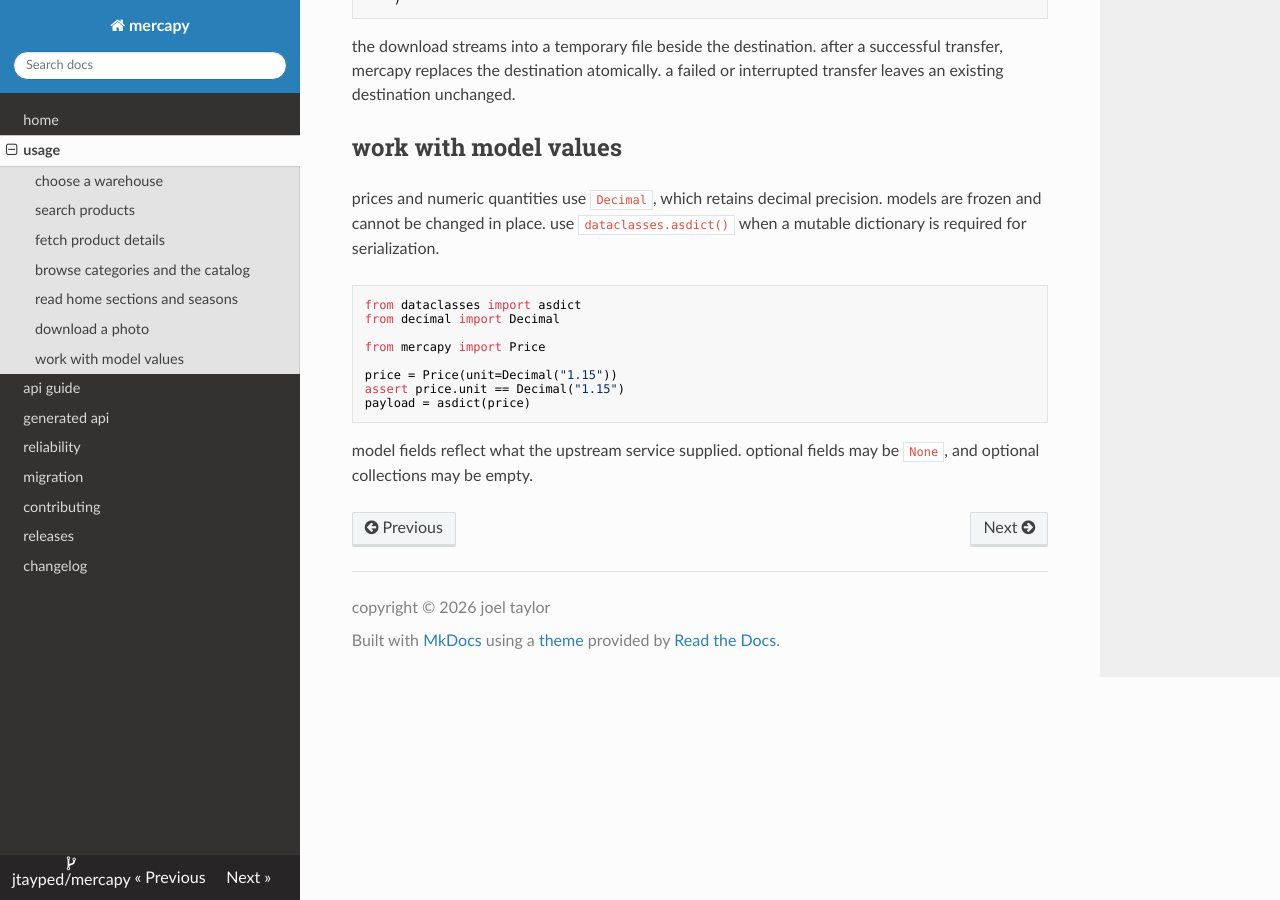
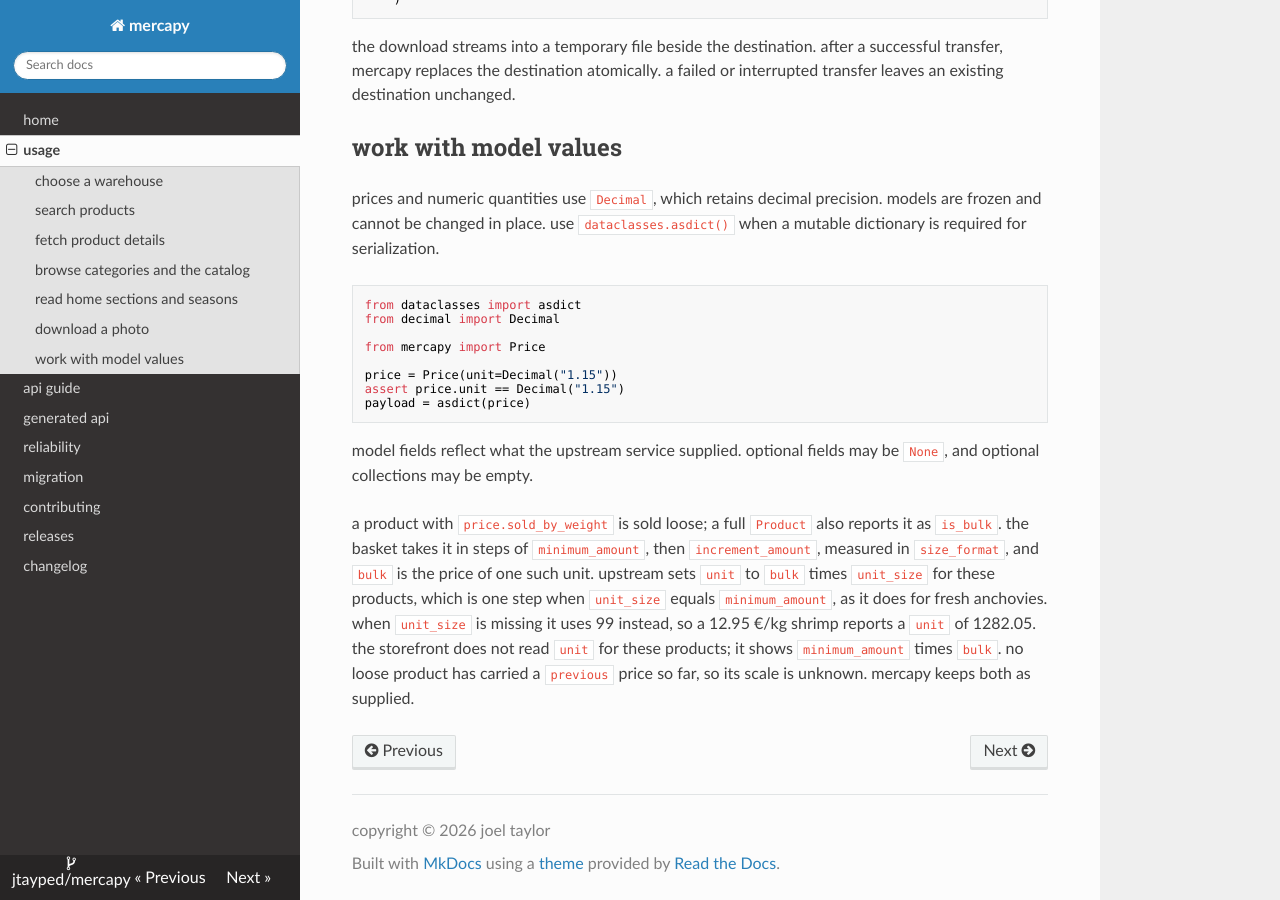
Before and after one commit to jtayped/mercapy, an MkDocs documentation site: the page built from docs/usage.md, in a window 1280 px wide and 900 px high, scrolled down 2935 px. Built offline with MkDocs 1.6.1, drawn with Linux system fonts in a browser that asks for light colours; nearby versions of some CDN libraries.

Commit message:
feat: report products sold by weight, release 2.4.0 (#21)
* feat: report products sold by weight, release 2.4.0

upstream marks loose products with price_instructions.selling_method 1.
the basket takes them in min_bunch_amount steps and bulk_price is the price
per kilo. their unit_price is bulk_price times unit_size, or bulk_price
times 99 when unit_size is missing, so a frozen shrimp at 12.95 €/kg reports
1282.05. the storefront never reads it for these products and shows
min_bunch_amount times bulk_price instead.

Price gains sold_by_weight. unit stays as supplied; the usage guide explains
the quirk.

* fix: review follow-ups on sold_by_weight

the usage note and changelog claimed unit is never a basket price; it is
one step whenever unit_size equals the step, as for fresh anchovies. the
note now links the flag to Product.is_bulk and says the scale of a loose
product's previous price is unknown. Price's docstring points at the note.
a scrubbed live fixture covers get_product for a loose product, and the
full product fixture carries selling_method 0 like every live payload.

```diff
--- a/docs/usage.md
+++ b/docs/usage.md
@@ -182,3 +182,14 @@
 
 model fields reflect what the upstream service supplied. optional fields may be
 `None`, and optional collections may be empty.
+
+a product with `price.sold_by_weight` is sold loose; a full `Product` also
+reports it as `is_bulk`. the basket takes it in steps of `minimum_amount`, then
+`increment_amount`, measured in `size_format`, and `bulk` is the price of one
+such unit. upstream sets `unit` to `bulk` times `unit_size` for these products,
+which is one step when `unit_size` equals `minimum_amount`, as it does for
+fresh anchovies. when `unit_size` is missing it uses 99 instead, so a
+12.95 €/kg shrimp reports a `unit` of 1282.05. the storefront does not read
+`unit` for these products; it shows `minimum_amount` times `bulk`. no loose
+product has carried a `previous` price so far, so its scale is unknown. mercapy
+keeps both as supplied.
--- a/src/mercapy/_version.py
+++ b/src/mercapy/_version.py
@@ -1 +1 @@
-__version__ = "2.3.0"
+__version__ = "2.4.0"
```
Also changed, not shown: CHANGELOG.md (+9 -0 lines), docs/api.md (+1 -1 lines), 5 other files.
